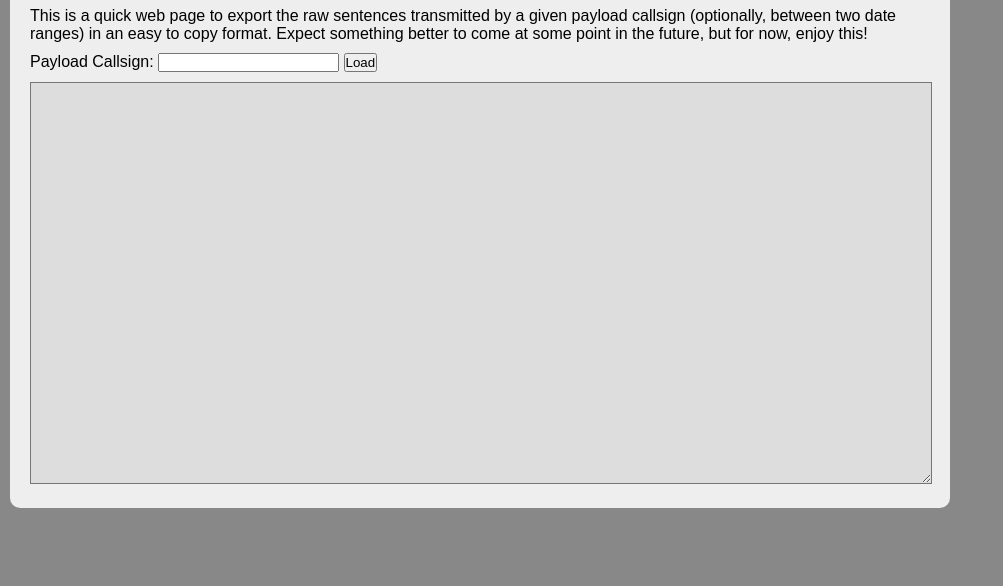
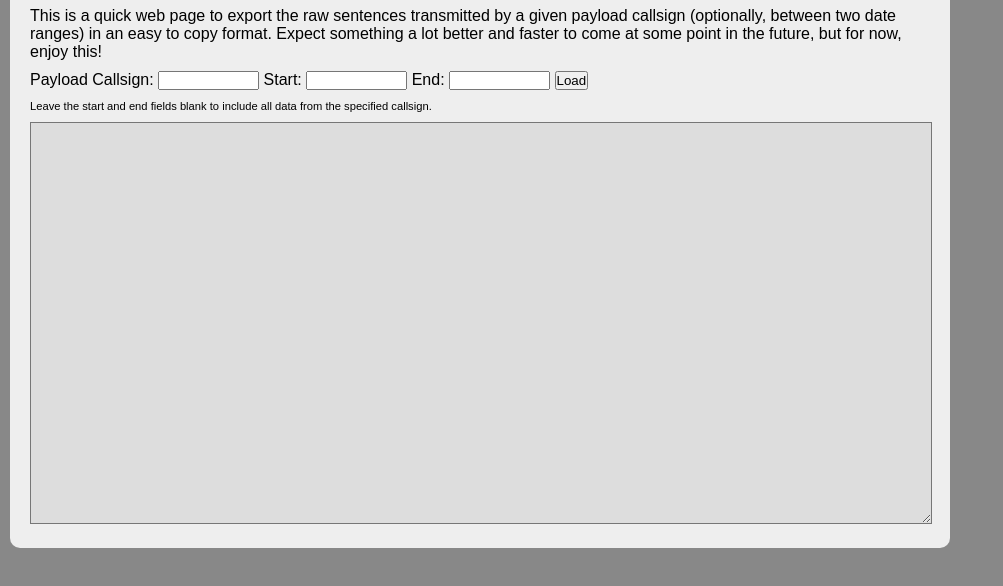
Before and after one commit to ukhas/habitat-extensions, a plain HTML site: page export_payload_telemetry/index.html in a window 1280 px wide. Shown: the part 70-656 px from the top of the page, without its empty margins (0-1003 px from the left). Drawn offline with nearby package versions, Linux system fonts and the light colour scheme; no server answers; a web font is replaced by a local one.

Commit message:
add start/end selection

```diff
--- a/export_payload_telemetry/css/export_payload_telemetry.css
+++ b/export_payload_telemetry/css/export_payload_telemetry.css
@@ -25,6 +25,10 @@ div {
     border-radius: 10px;
 }
 
+#helptext {
+    font-size: 0.7em;
+}
+
 #output {
     width: 100%;
     height: 400px;
--- a/export_payload_telemetry/index.html
+++ b/export_payload_telemetry/index.html
@@ -5,7 +5,7 @@
 <link type="text/css" rel="stylesheet"
     href="https://fonts.googleapis.com/css?family=Droid+Sans|Droid+Sans+Mono|Droid+Serif" />
 <link type="text/css" rel="stylesheet"
-    href="https://ajax.googleapis.com/ajax/libs/jqueryui/1.8.18/themes/sunny/jquery-ui.css" />
+    href="https://ajax.googleapis.com/ajax/libs/jqueryui/1.8.18/themes/smoothness/jquery-ui.css" />
 <link type="text/css" rel="stylesheet"
     href="css/export_payload_telemetry.css" />
 
@@ -13,15 +13,23 @@
     <h1>Export Payload Telemetry</h1>
     <div id="description-area">This is a quick web page to export the raw sentences
         transmitted by a given payload callsign (optionally, between two date
-        ranges) in an easy to copy format. Expect something better to come at
-        some point in the future, but for now, enjoy this!
+        ranges) in an easy to copy format. Expect something a lot better and
+        faster to come at some point in the future, but for now, enjoy this!
     </div>
     <div id="input-area">
         <form id="input">
             <label for="callsign">Payload Callsign:</label>
-            <input id="callsign" name="callsign" width=30 />
+            <input id="callsign" size=10 />
+            <label for="start">Start:</label>
+            <input id="start" class="datepicker" size=10 />
+            <label for="end">End:</label>
+            <input id="end" class="datepicker" size=10 />
             <input type="submit" id="submit" value="Load" />
         </form>
+    </div>
+    <div id="helptext">
+        Leave the start and end fields blank to include all data from the
+        specified callsign.
     </div>
     <div id="output-area">
         <textarea id="output"></textarea>
```
Also changed, not shown: 1 other file.
